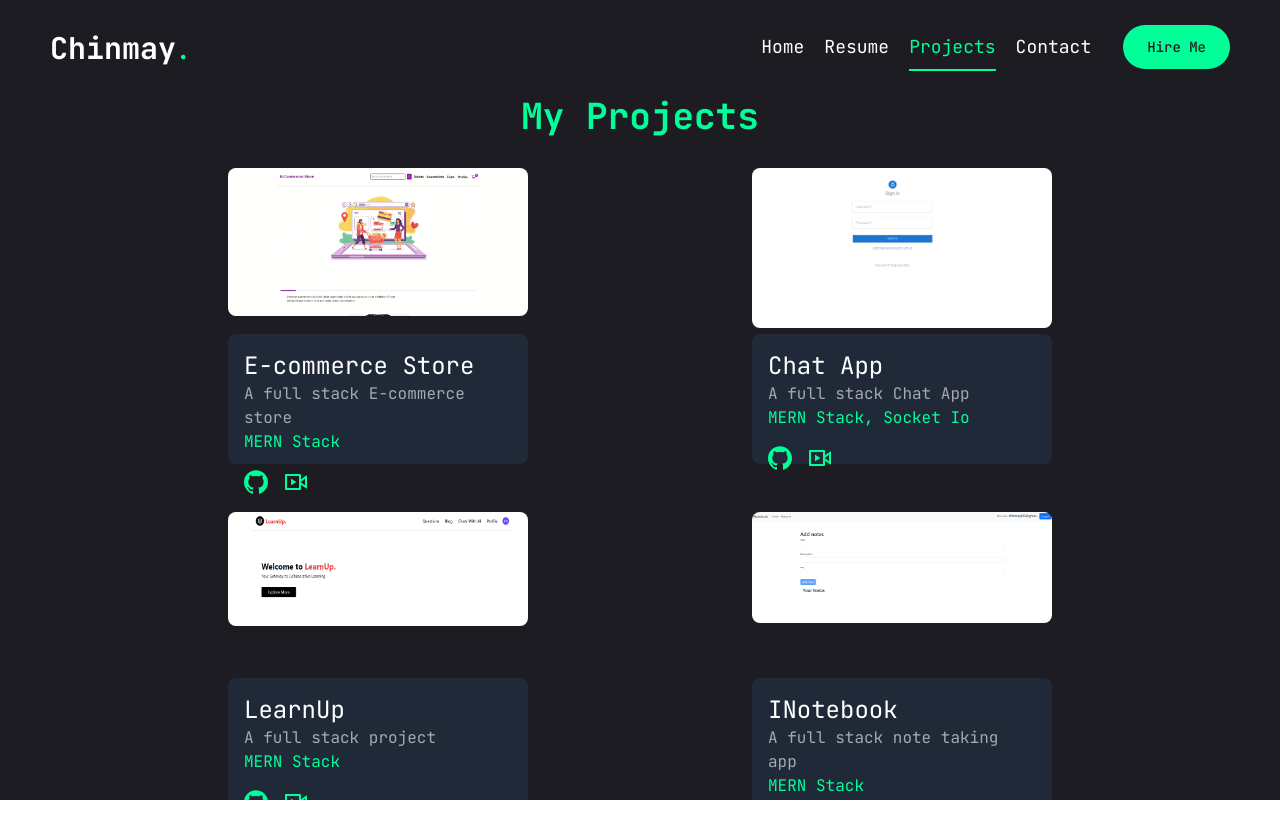
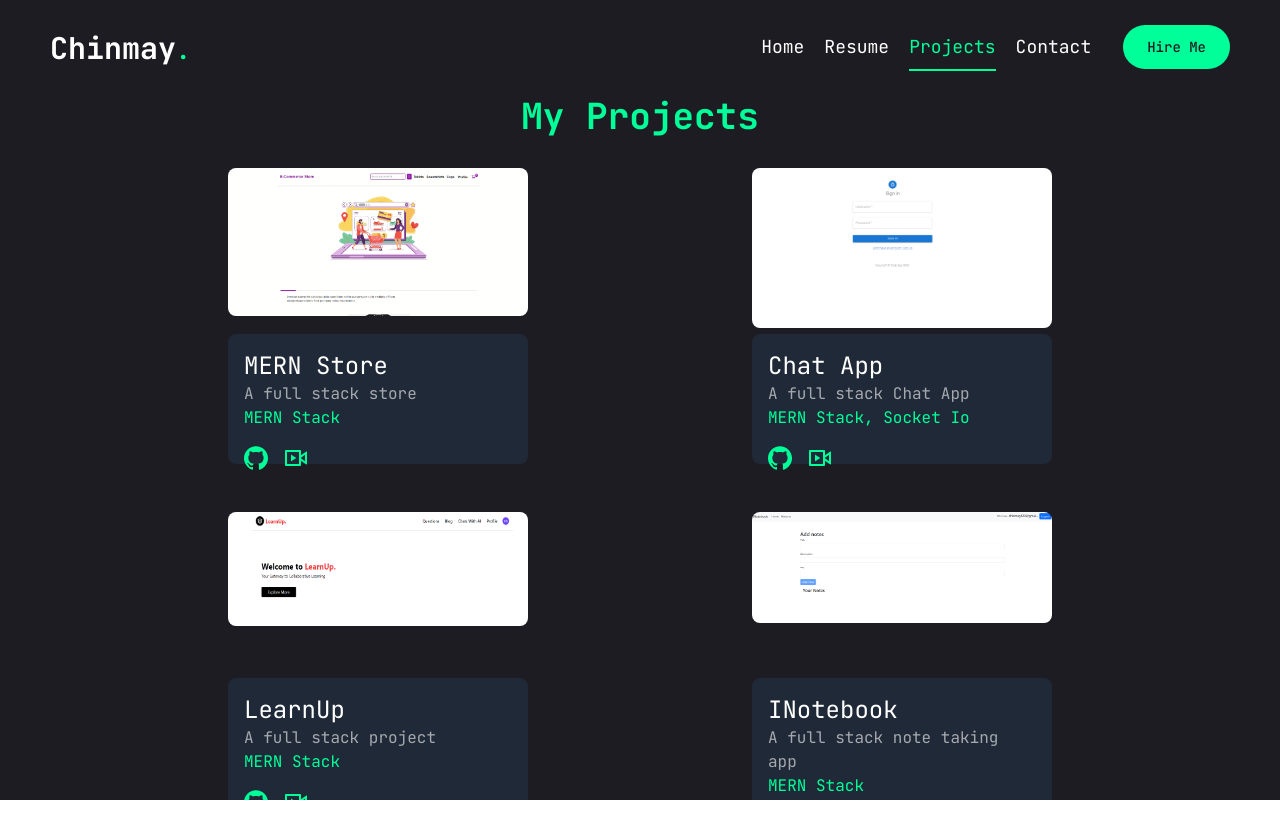
Before and after one commit to chinmayGhadigaonkar/Porfolio, a Next.js app: page /project in a window 1280 px wide. Shown: the top 838 px of the page. Built offline with nearby package versions, Linux system fonts and the light colour scheme.

Commit message:
Update page.jsx

```diff
--- a/src/app/project/page.jsx
+++ b/src/app/project/page.jsx
@@ -8,8 +8,8 @@ const Projects = () => {
   const projects = [
     {
       img: "/image/EcommerceStore.png",
-      title: "E-commerce Store",
-      description: "A full stack E-commerce store",
+      title: "MERN Store",
+      description: "A full stack store",
       stack: "MERN Stack",
       github: "https://github.com/chinmayGhadigaonkar/E-Commerce-Store",
       live: "",
```
